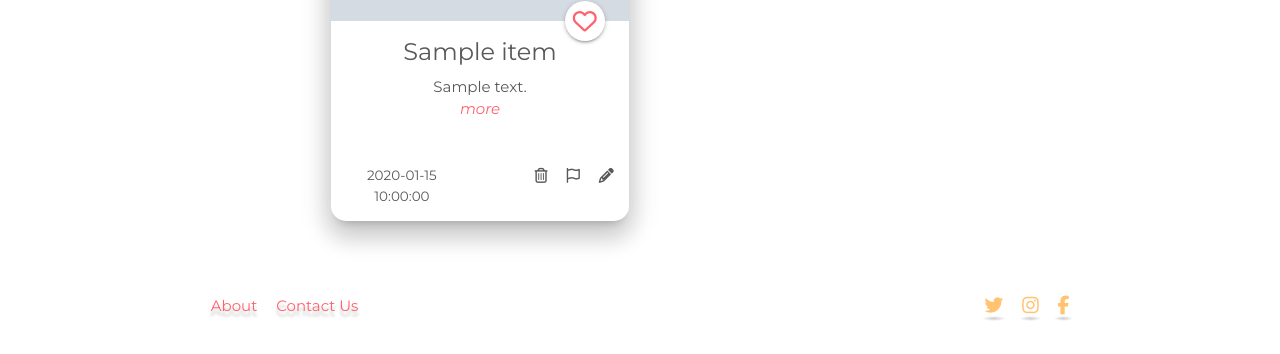
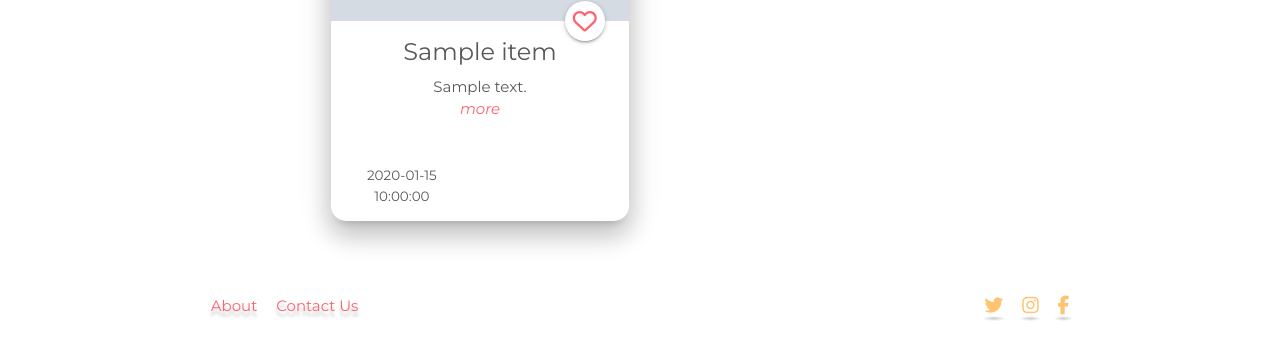
Before and after one commit to PaladinKnightMaster/swap-clothes-app, a Flask app: page /items in a window 1280 px wide. Shown: the part 537-891 px from the top of the page. Run offline with Flask 2, Linux system fonts and the light colour scheme; grey boxes marked "Sample" are stand-in pictures; a database or web service that is not in the repository returns one stand-in record (values such as "Sample title"); some libraries are stand-ins or nearby versions.

Commit message:
Display edit and remove buttons to item creator only

```diff
--- a/templates/items.html
+++ b/templates/items.html
@@ -127,11 +127,17 @@
                                 <div class="col s6">
                                     <p class="left item-creator">{{ item.created_by }}</p>
                                 </div>
-                                <div class="col s6 item-icon-container">
-                                    <a href="#"><i class="far fa-trash-alt"></i></a>
-                                    <a><i class="far fa-flag"></i></a>
-                                    <a><i class="fas fa-pencil-alt"></i></a>
-                                </div>
+                                <!-- Display flag icon to all users, display edit and delete otpions to creator only -->
+                                {% if session.user %}
+                                    <div class="col s6 item-icon-container">
+                                    {% if session.user == item.created_by %}
+                                        <a href="#"><i class="far fa-trash-alt"></i></a>
+                                        <a href="#"><i class="fas fa-pencil-alt"></i></a>
+                                    {% else %}
+                                        <a href="#"><i class="far fa-flag"></i></a>
+                                    {% endif %}
+                                    </div>
+                                {% endif %}
                             </div>
                         </div>
                         <!-- More information displayed using card reveal component -->
```
